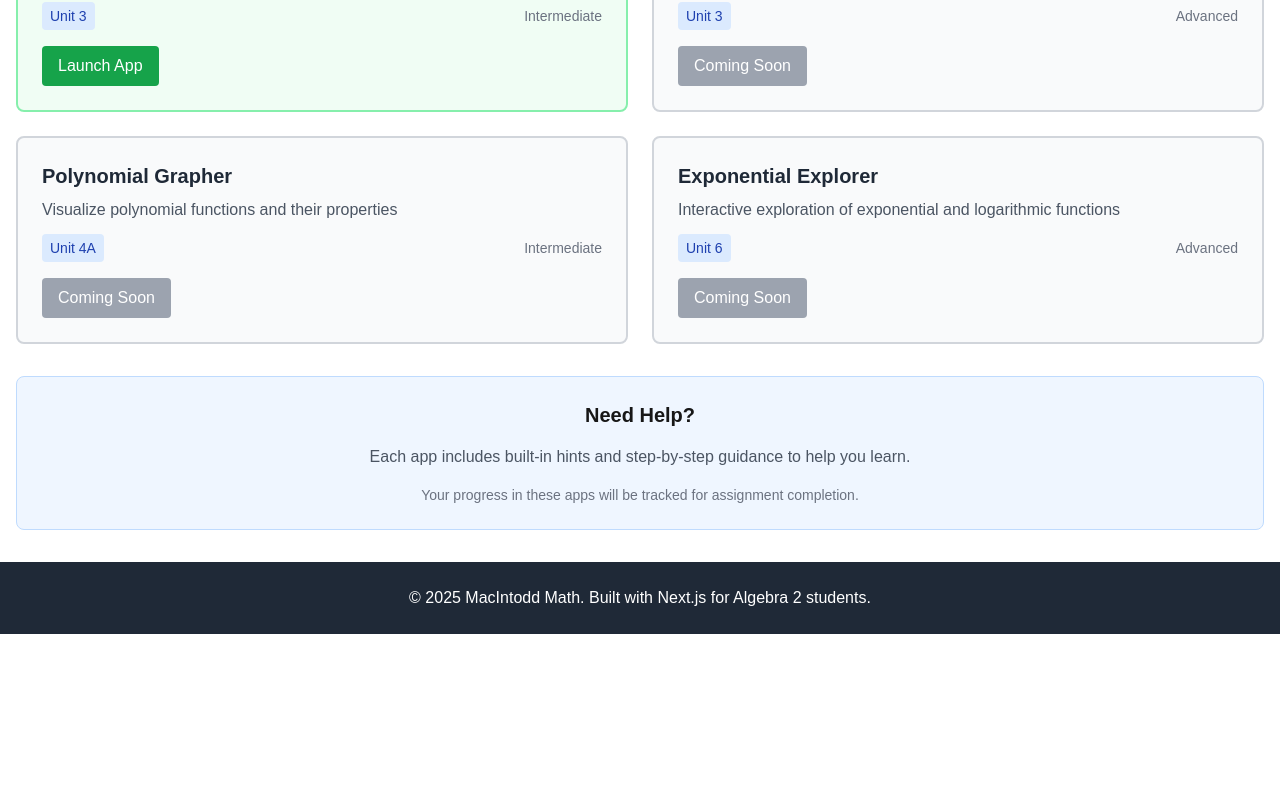
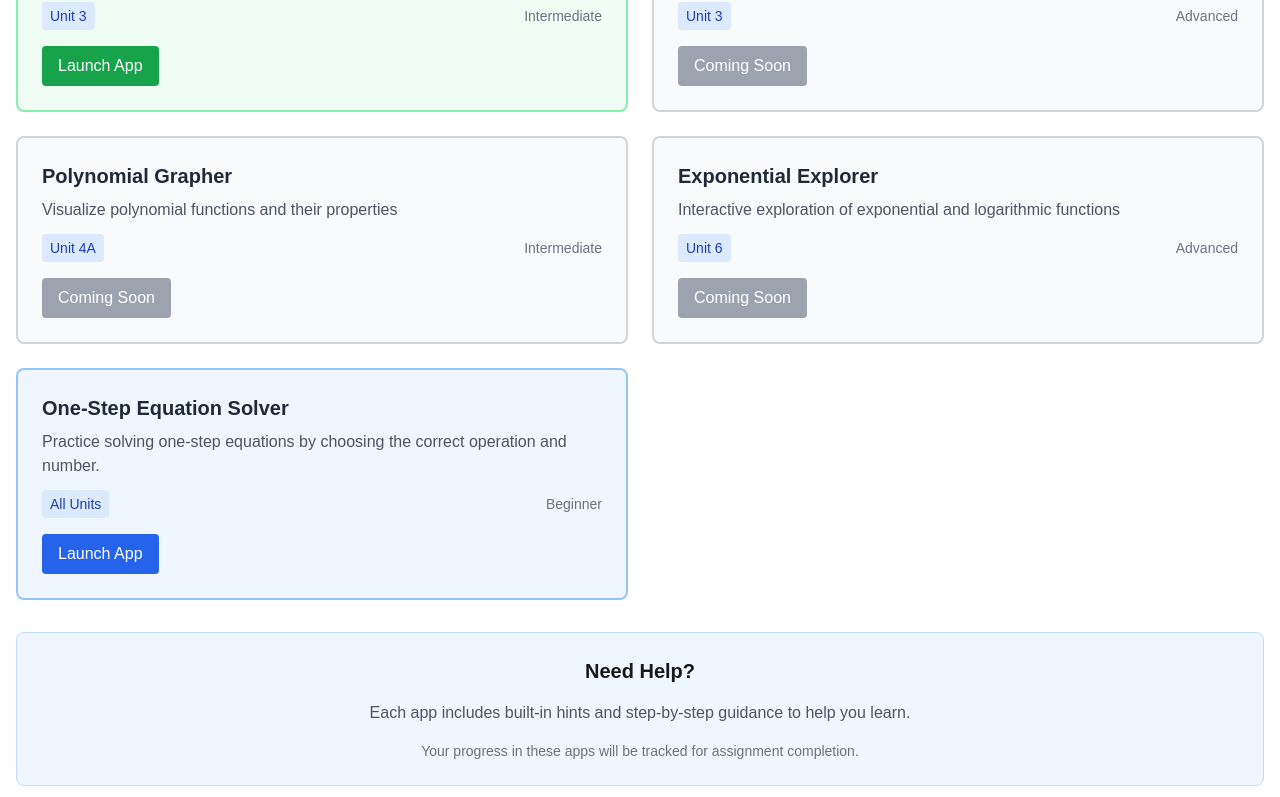
Before and after one commit to macintodd/macintodd-math-site, a Next.js app: page /apps in a window 1280 px wide. Shown: the part 396-1193 px from the top of the page. Before the commit the page ends 1030 px from the top, so only its background shows below. Built offline with nearby package versions, Linux system fonts and the light colour scheme.

Commit message:
Add One-Step Equation Solver app card to /apps and update home page quick links

```diff
--- a/src/app/apps/page.tsx
+++ b/src/app/apps/page.tsx
@@ -68,6 +68,21 @@ export default function AppsPage() {
             Coming Soon
           </button>
         </div>
+
+        <div className="p-6 rounded-lg border-2 border-blue-300 bg-blue-50 hover:bg-blue-100 cursor-pointer">
+          <h3 className="text-xl font-bold text-gray-800 mb-2">One-Step Equation Solver</h3>
+          <p className="text-gray-600 mb-3">Practice solving one-step equations by choosing the correct operation and number.</p>
+          <div className="flex justify-between items-center text-sm text-gray-500 mb-4">
+            <span className="bg-blue-100 text-blue-800 px-2 py-1 rounded">All Units</span>
+            <span>Beginner</span>
+          </div>
+          <a
+            href="/apps/one-step-solver"
+            className="inline-block bg-blue-600 text-white px-4 py-2 rounded font-medium hover:bg-blue-700 transition-colors"
+          >
+            Launch App
+          </a>
+        </div>
       </div>
 
       <div className="text-center">
--- a/src/app/page.tsx
+++ b/src/app/page.tsx
@@ -12,7 +12,7 @@ export default function Home() {
           Welcome to Algebra 2
         </h2>
         <p className="text-xl text-gray-600 mb-8">
-          Interactive assignments, practice apps, and progress tracking
+          Lesson Videos, Assignments, and Practice Apps
         </p>
         <div className="flex justify-center space-x-4">
           <a
@@ -31,7 +31,7 @@ export default function Home() {
       </section>
 
       {/* Quick Links */}
-      <section className="grid md:grid-cols-3 gap-6">
+      <section className="grid md:grid-cols-4 gap-6">
         <div className="assignment-card">
           <h3 className="text-xl font-bold text-gray-800 mb-3">Latest Assignment</h3>
           <p className="text-gray-600 mb-4">Unit {currentUnit?.unit}: {currentUnit?.title}</p>
@@ -53,6 +53,14 @@ export default function Home() {
           <p className="text-gray-600 mb-4">Track your learning journey</p>
           <a href="/progress" className="text-blue-600 hover:text-blue-800">
             View Progress →
+          </a>
+        </div>
+
+        <div className="resource-card bg-purple-50 border-2 border-purple-300 rounded-lg p-6 flex flex-col justify-between">
+          <h3 className="text-xl font-bold text-gray-800 mb-3">Teaching Resources</h3>
+          <p className="text-gray-700 mb-4">Tools for teachers and worksheet creation</p>
+          <a href="/resources" className="text-purple-700 hover:underline font-medium mt-auto">
+            Go to Resources →
           </a>
         </div>
       </section>
```
